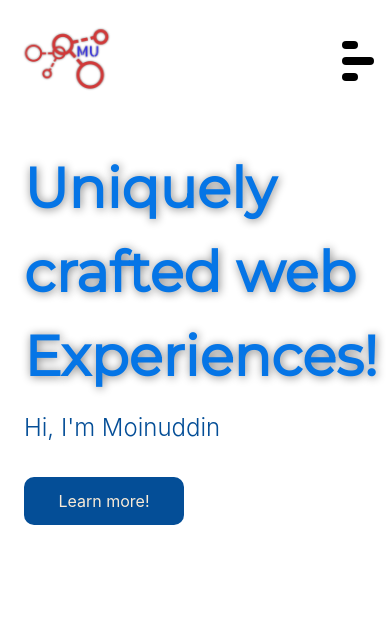
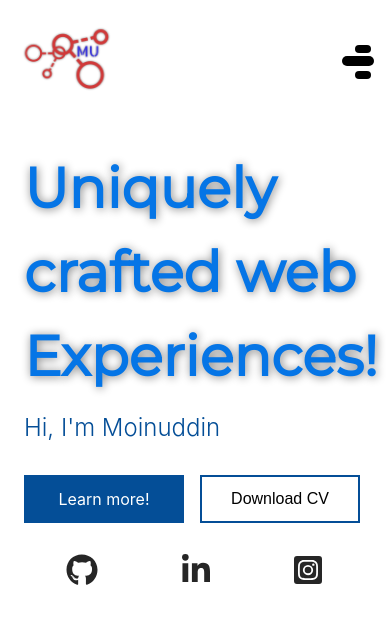
Before and after one commit to moynuddin/Portfolio, an Angular app: page /#/home in a window 390 px wide. Shown: the top 624 px of the page. Built offline with nearby package versions, Linux system fonts and the light colour scheme.

Commit message:
added download button in responsive design home menu

```diff
--- a/angular.json
+++ b/angular.json
@@ -34,7 +34,8 @@
             ],
             "scripts": [
               "node_modules/vanilla-tilt/dist/vanilla-tilt.js",
-              "node_modules/aos/dist/aos.js"
+              "node_modules/aos/dist/aos.js",
+              "node_modules/animejs/lib/anime.es.js"
             ]
           },
           "configurations": {
--- a/package.json
+++ b/package.json
@@ -26,6 +26,7 @@
     "@fortawesome/free-regular-svg-icons": "^5.13.0",
     "@fortawesome/free-solid-svg-icons": "^5.13.0",
     "@ng-bootstrap/ng-bootstrap": "^8.0.4",
+    "animejs": "^3.2.1",
     "aos": "^2.3.4",
     "bootstrap": "^4.6.0",
     "ngx-bootstrap": "^6.2.0",
--- a/src/app/components/header/header.component.html
+++ b/src/app/components/header/header.component.html
@@ -11,7 +11,7 @@
   >
     &#9776;
   </button> -->
-  <div #burger class="hamburger" (click)="toggel()"></div>
+  <div #burger class="navbar-toggler hamburger" (click)="toggel()"></div>
 
   <!-- Step 2: Add the ngbCollapse directive to the element below. -->
   <div
@@ -19,12 +19,13 @@
     class="collapse navbar-collapse justify-content-around"
   >
     <ul class="navbar-nav">
-      <li class="nav-item active">
+      <li class="nav-item">
         <!-- Step 4: Close the menu when a link is clicked. -->
         <a
           class="nav-link"
           [routerLink]="'/home'"
-          (click)="isMenuCollapsed = true"
+          routerLinkActive="is-active"
+          (click)="toggel()"
           >Home</a
         >
       </li>
@@ -32,7 +33,8 @@
         <a
           class="nav-link"
           [routerLink]="'/services'"
-          (click)="isMenuCollapsed = true"
+          routerLinkActive="is-active"
+          (click)="toggel()"
           >Services</a
         >
       </li>
@@ -40,7 +42,8 @@
         <a
           class="nav-link"
           [routerLink]="'/profile'"
-          (click)="isMenuCollapsed = true"
+          routerLinkActive="is-active"
+          (click)="toggel()"
           >Profile</a
         >
       </li>
@@ -48,7 +51,8 @@
         <a
           class="nav-link"
           [routerLink]="'/skills'"
-          (click)="isMenuCollapsed = true"
+          routerLinkActive="is-active"
+          (click)="toggel()"
           >Skills</a
         >
       </li>
@@ -56,11 +60,18 @@
         <a
           class="nav-link"
           [routerLink]="'/about'"
-          (click)="isMenuCollapsed = true"
+          routerLinkActive="is-active"
+          (click)="toggel()"
           >About</a
         >
       </li>
     </ul>
-    <button class="btn btn-primary hireMe_btn">Hire Me</button>
+    <button
+      class="btn btn-primary hireMe_btn"
+      [routerLink]="['/skills']"
+      (click)="toggel()"
+    >
+      Hire Me
+    </button>
   </div>
 </nav>
--- a/src/app/components/header/header.component.scss
+++ b/src/app/components/header/header.component.scss
@@ -1,5 +1,8 @@
 $primary-color: #0575e6;
 
+nav {
+  z-index: 1;
+}
 .my_nav {
   list-style-type: none;
   // margin-right: 10px;
@@ -37,6 +40,10 @@ li {
     // }
   }
 }
+.is-active {
+  color: #031a31;
+  // background: #262626;
+}
 .hamburger {
   width: 2rem;
   height: 0.5rem;
@@ -62,12 +69,13 @@ li {
     transform: translateY(-16px);
   }
   &::after {
-    transform: translateY(16px);
+    transform: translateY(10px);
   }
 }
 .hamburger.open {
   transform: translateX(-5rem);
   background: transparent;
+  border: none;
 }
 .hamburger.open::before {
   width: 2rem;
@@ -96,3 +104,18 @@ li {
     background: darken($primary-color, 10%);
   }
 }
+// @media (max-width: 575.98px) {
+//   .hireMe_btn {
+//     display: block;
+//     width: 12rem;
+//     height: 3rem;
+//     border: none;
+//     color: $primary-color;
+//     // border-radius: 10px;
+//     background: transparent;
+//     color: #fff;
+//     font-weight: 400;
+//     letter-spacing: 0.2rem;
+//     padding: 0.5rem 1rem;
+//   }
+// }
--- a/src/app/components/main/main.component.html
+++ b/src/app/components/main/main.component.html
@@ -15,16 +15,34 @@
         </p>
         <h1 class="sub-title">Hi, I'm Moinuddin</h1>
 
-        <div class="mt-4">
+        <div class="mt-4 d-inline-flex">
           <button class="learn_more" [routerLink]="['/services']">
             Learn more!
           </button>
+          <button
+            type="button"
+            class="download"
+            (click)="downloadFileHandler()"
+          >
+            Download CV
+          </button>
+        </div>
+        <div
+          class="socials mt-4 d-xs-block d-sm-block d-md-none d-lg-none d-xl-none"
+        >
+          <a href="#" id="github"><fa-icon [icon]="faGithub"></fa-icon></a>
+          <a href="#" id="linkedin"
+            ><fa-icon [icon]="faLinkedinIn"></fa-icon
+          ></a>
+          <a href="#" id="instagram"
+            ><fa-icon [icon]="faInstagramSquare"></fa-icon
+          ></a>
         </div>
       </div>
     </div>
     <div
       #graphic
-      class="graphic p-2 d-none d-lg-block d-xl-block"
+      class="graphic p-2 d-none d-sm-none d-md-block d-lg-block d-xl-block"
       data-tilt
       data-aos="fade-down-right"
       data-aos-delay="500"
--- a/src/app/components/main/main.component.scss
+++ b/src/app/components/main/main.component.scss
@@ -1,19 +1,7 @@
 $primary-color: #044e97;
 .hero {
-  // background: url(../../../assets/images/abstract.png);
-  // background-position: left bottom;
-  // background-size: contain;
-  // background-repeat: no-repeat;
   width: 100%;
   height: 90vh;
-  // margin-top: 2rem;
-  // background-image: linear-gradient(
-  //   to right,
-  //   #03001e,
-  //   #7303c0,
-  //   #ec38bc,
-  //   #fdeff9
-  // );
 }
 .content {
   height: auto;
@@ -39,14 +27,40 @@ $primary-color: #044e97;
 .learn_more {
   width: 10rem;
   height: 3rem;
-  padding: 10px 15px;
-  margin-top: 10px;
+  background: $primary-color;
   border: none;
-  border-radius: 10px;
-  background-color: $primary-color;
-  color: antiquewhite;
+  color: #fff;
+  font-size: "Poppiness", sans-serif;
   &:hover {
     background-color: darken($primary-color, 10%);
+    box-shadow: 0 0 5px blueviolet;
+  }
+}
+.download {
+  width: 10rem;
+  height: 3rem;
+  margin-left: 1rem;
+  background-color: transparent;
+  border: 2px solid $primary-color;
+  transition: 0.3s ease-in-out;
+  font-family: "Poppines", sans-serif;
+  &:hover {
+    background-color: $primary-color;
+    color: #fff;
+    border: none;
+    box-shadow: 0 0 5px blueviolet;
+  }
+}
+.socials {
+  width: 95%;
+  // font-size: 1rem;
+  // background: cornflowerblue;
+  display: flex;
+  justify-content: space-around;
+  & a {
+    font-size: 2rem;
+    color: #262626;
+    text-shadow: 0 0 5px gray;
   }
 }
 .graphic {
--- a/src/app/components/main/main.component.ts
+++ b/src/app/components/main/main.component.ts
@@ -7,6 +7,12 @@ import {
 } from '@angular/core';
 import VanillaTilt from 'vanilla-tilt';
 import aos from 'aos';
+import anime from 'animejs/lib/anime.es.js';
+import {
+  faGithub,
+  faInstagramSquare,
+  faLinkedinIn,
+} from '@fortawesome/free-brands-svg-icons';
 @Component({
   selector: 'app-main',
   templateUrl: './main.component.html',
@@ -14,6 +20,9 @@ import aos from 'aos';
 })
 export class MainComponent implements OnInit, AfterViewInit {
   @ViewChild('graphic') graphic: ElementRef;
+  faGithub = faGithub;
+  faLinkedinIn = faLinkedinIn;
+  faInstagramSquare = faInstagramSquare;
   constructor() {}
 
   ngOnInit(): void {
@@ -25,4 +34,8 @@ export class MainComponent implements OnInit, AfterViewInit {
   ngAfterViewInit() {
     VanillaTilt.init(this.graphic.nativeElement);
   }
+  downloadFileHandler() {
+    window.open('../../../assets/docs/Moinuddin-Resume.pdf');
+    // saveAs(url, name);
+  }
 }
```
Also changed, not shown: 1 other file (tests, documents, lock files or other folders).
